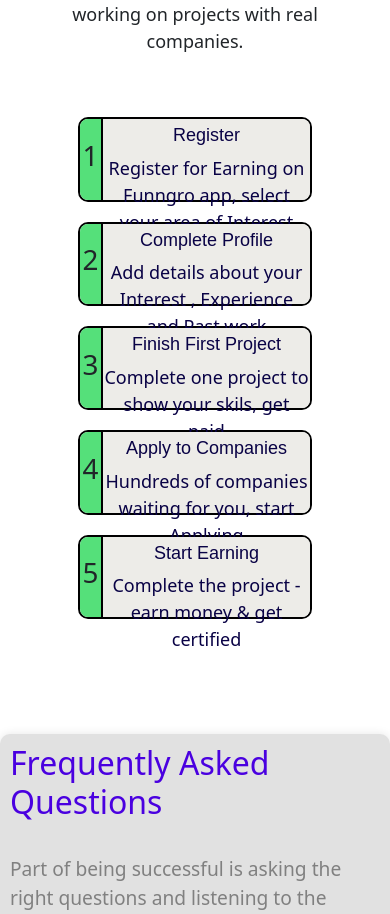
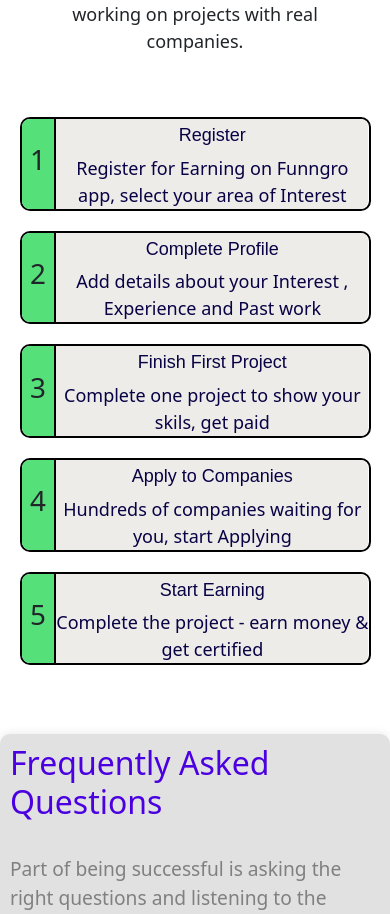
Before and after one commit to JatinSri1909/funngro-teen-clone, a React (Create React App) app: page / in a window 390 px wide. Shown: the part 5643-6557 px from the top of the page. Built offline with nearby package versions, Linux system fonts and the light colour scheme.

Commit message:
Responsiveness Added in Step component

```diff
--- a/src/components/Step.css
+++ b/src/components/Step.css
@@ -1,20 +1,24 @@
 .container-8 {
   height: 100vh;
 }
+
 .c8main {
   padding: 5vh;
   text-align: center;
 }
+
 .c8main h1 {
   font-size: calc(1.375rem + 1.5vw);
 }
-  .container-8 h4{
+
+.container-8 h4 {
   margin-top: 6px;
   text-align: center;
   font-size: large;
   font-family: Arial, Helvetica, sans-serif;
 }
-  .container-8 p{
+
+.container-8 p {
   text-align: center;
   font-size: large;
 }
@@ -24,10 +28,11 @@
   border-radius: 10px;
   display: flex;
   flex-direction: row;
-    height: 10vh;
+  min-height: 10vh; /* Change to min-height */
   margin: 20px auto auto;
-    width: 60vw;
+  width: 80vw; /* Increase width */
 }
+
 .c8cdiv1 {
   align-items: center;
   background-color: #55e07a;
@@ -38,6 +43,7 @@
   justify-content: center;
   width: 10%;
 }
+
 .c8cdiv2 {
   background-color: #edece8;
   border-bottom-right-radius: 8px;
@@ -47,51 +53,7 @@
 }
 
 @media (max-width: 768px) {
-    .container-8 {
-      height: 100vh;
-    }
-    .c8main {
-      padding: 5vh;
-      text-align: center;
-    }
-    .c8main h1 {
-      font-size: calc(1.375rem + 1.5vw);
-    }
-    .container-8 h4{
-      margin-top: 6px;
-      text-align: center;
-      font-size: large;
-      font-family: Arial, Helvetica, sans-serif;
-    }
-    .container-8 p{
-      text-align: center;
-      font-size: large;
-    }
-
   .c8c {
-      border: 2px solid #000;
-      border-radius: 10px;
-      display: flex;
-      flex-direction: row;
-      height: 10vh;
-      margin: 20px auto auto;
-      width: 60vw;
-    }
-    .c8cdiv1 {
-      align-items: center;
-      background-color: #55e07a;
-      border-bottom-left-radius: 8px;
-      border-right: 2px solid #000;
-      border-top-left-radius: 8px;
-      display: flex;
-      justify-content: center;
-      width: 10%;
-    }
-    .c8cdiv2 {
-      background-color: #edece8;
-      border-bottom-right-radius: 8px;
-      border-top-right-radius: 8px;
-      color: #090245;
-      width: 90%;
+    width: 90vw; /* Increase width for smaller screens */
   }
 }
```
Lines whose indentation alone changed are shown as unchanged.
